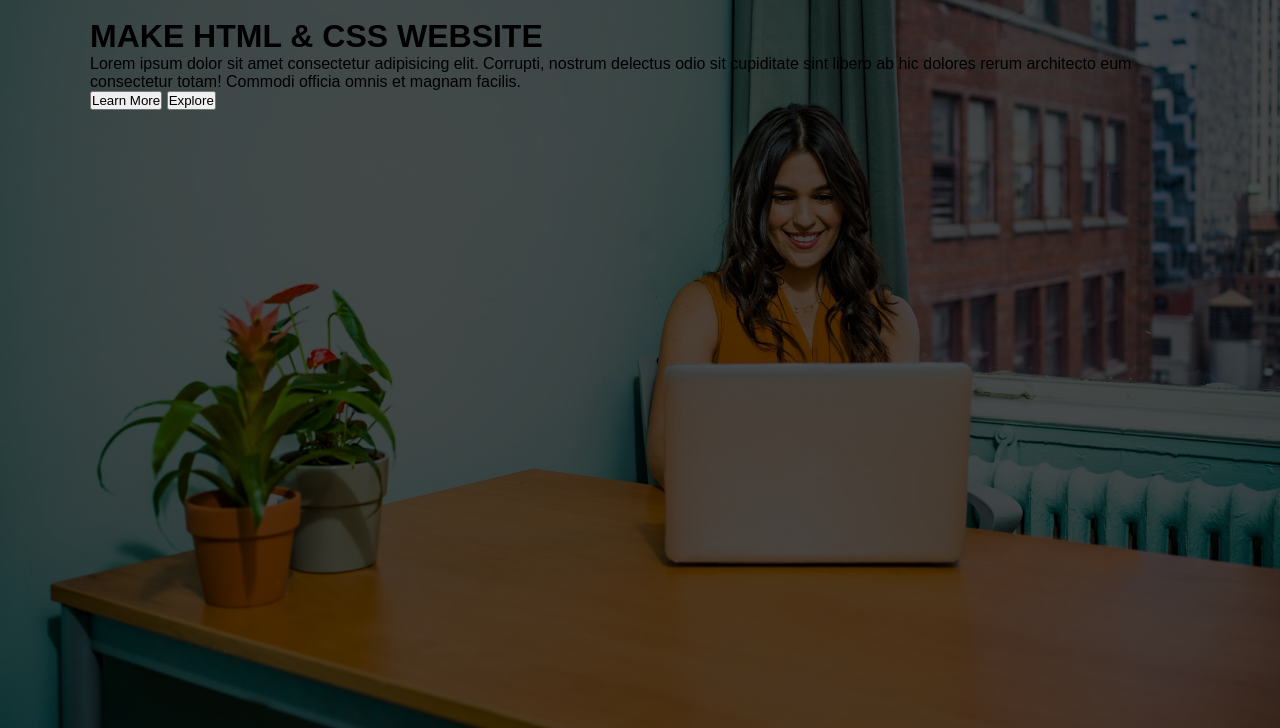
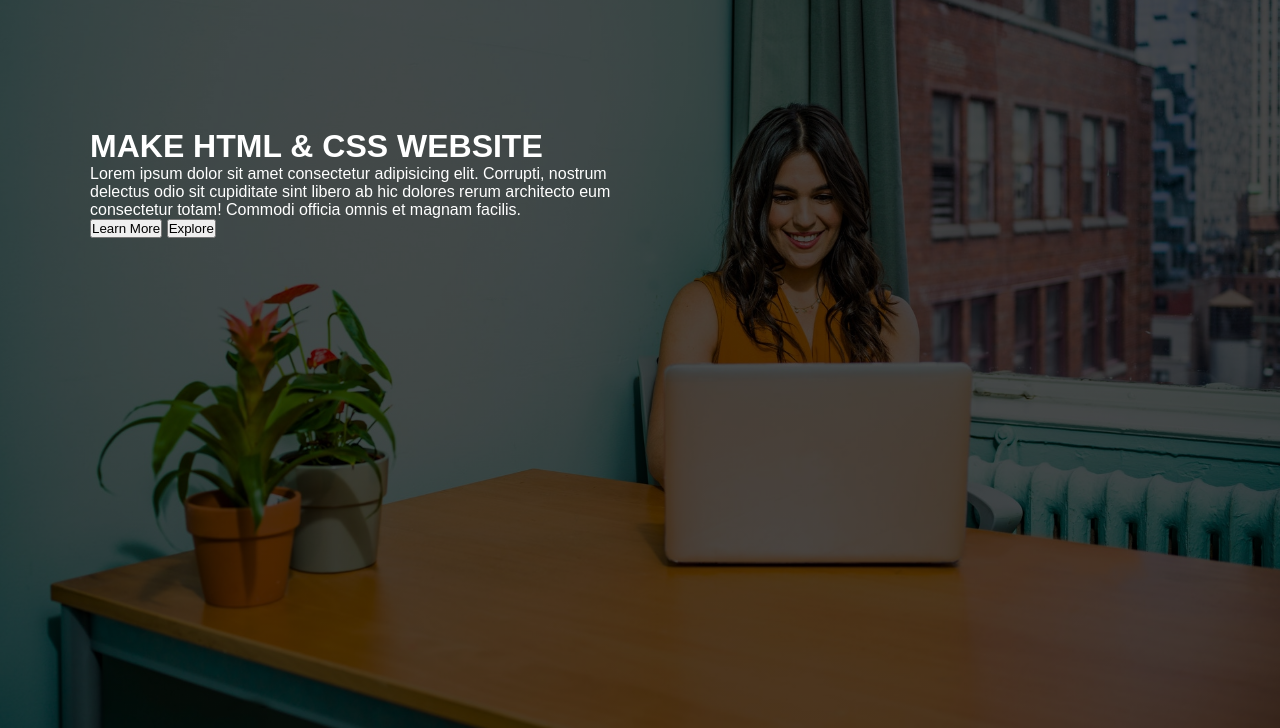
Before and after one commit to ilarioni/personalPortfolioLP, a plain HTML site: page index.html in a window 1280 px wide. Shown: the part 50-778 px from the top of the page. Drawn offline with Linux system fonts and the light colour scheme.

Commit message:
content
style

```diff
--- a/style.css
+++ b/style.css
@@ -49,3 +49,8 @@ nav ul li a {
 nav ul li a:hover {
     border-bottom: 1px solid #ff6b3f;
 }
+.content {
+    max-width: 550px;
+    color: #fff;
+    margin-top: 10%;
+}
```
